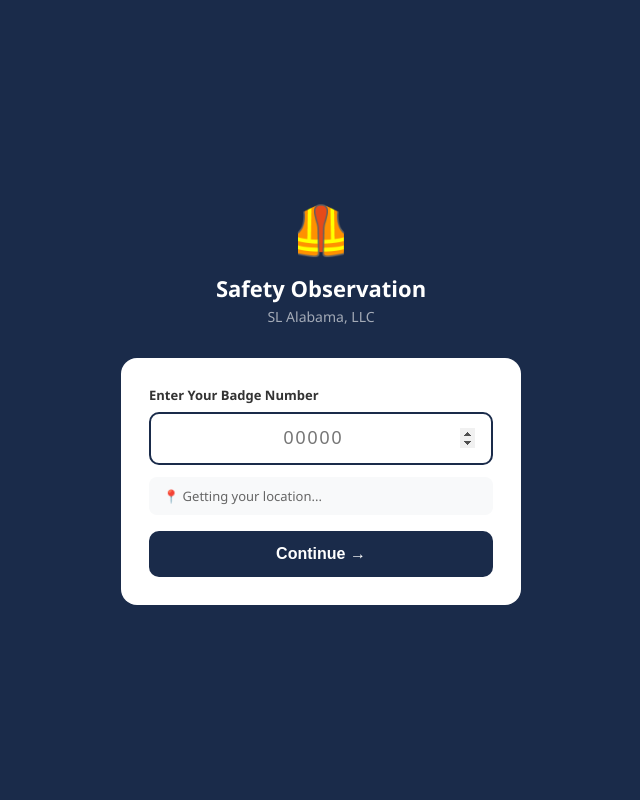
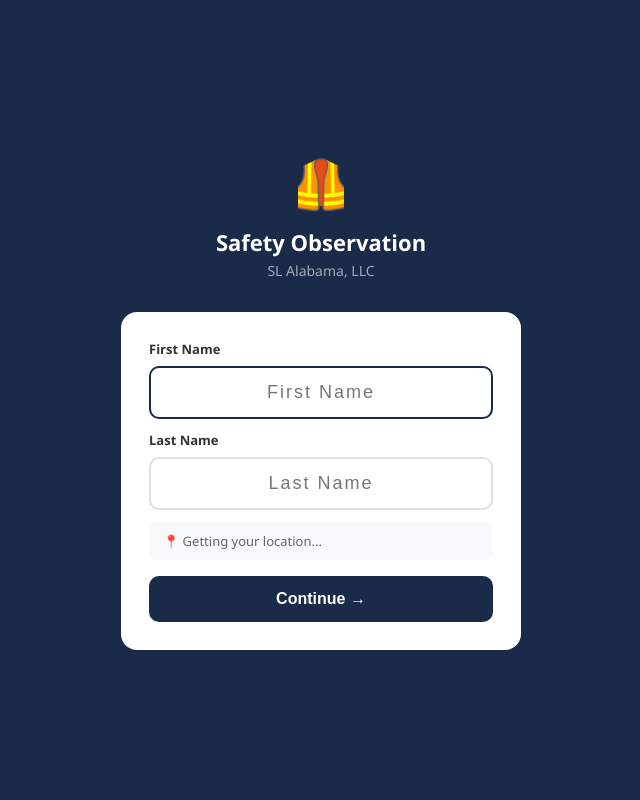
Before and after one commit to slalabama/safety-observations, a FastAPI app: page /observe in a window 1280 px wide. Shown: the whole page, without its empty margins (319-959 px from the left). Run offline with FastAPI, Linux system fonts and the light colour scheme.

Commit message:
Update /observe page: SL logo, first/last name login instead of badge

```diff
--- a/app/templates/employee_observe.html
+++ b/app/templates/employee_observe.html
@@ -91,8 +91,10 @@
         <div class="login-title">Safety Observation</div>
         <div class="login-sub">SL Alabama, LLC</div>
         <div class="login-card">
-            <label>Enter Your Badge Number</label>
-            <input type="number" id="badgeInput" placeholder="00000" inputmode="numeric" autofocus>
+            <label>First Name</label>
+            <input type="text" id="firstName" placeholder="First Name" autofocus>
+            <label style="margin-top:12px;display:block;">Last Name</label>
+            <input type="text" id="lastName" placeholder="Last Name">
             <div class="gps-status" id="gpsStatus">📍 Getting your location...</div>
             <div class="error-msg" id="errorMsg"></div>
             <button class="btn-login" id="loginBtn" onclick="doLogin()" disabled>Continue →</button>
@@ -192,8 +194,9 @@
         }
 
         async function doLogin() {
-            const badge = document.getElementById('badgeInput').value.trim();
-            if (!badge) { showError('Please enter your badge number'); return; }
+            const firstName = document.getElementById('firstName').value.trim();
+            const lastName = document.getElementById('lastName').value.trim();
+            if (!firstName || !lastName) { showError('Please enter both first and last name'); return; }
 
             document.getElementById('loginBtn').disabled = true;
             document.getElementById('loginBtn').innerHTML = '<span class="spinner"></span> Verifying...';
@@ -204,11 +207,11 @@
                     method: 'POST',
                     headers: {'Content-Type': 'application/json'},
                     credentials: 'include',
-                    body: JSON.stringify({badge, latitude: userLat, longitude: userLon})
+                    body: JSON.stringify({first_name: firstName, last_name: lastName, latitude: userLat, longitude: userLon})
                 });
                 const data = await res.json();
                 if (res.ok) {
-                    currentEmployee = {badge, name: data.employee_name};
+                    currentEmployee = {name: data.employee_name};
                     document.getElementById('empNameDisplay').textContent = data.employee_name;
                     await loadForms();
                     document.getElementById('loginScreen').style.display = 'none';
@@ -307,7 +310,7 @@
             document.getElementById('loadingOverlay').classList.add('show');
 
             const formData = new FormData();
-            formData.append('badge', currentEmployee.badge);
+            // Employee name tracked in currentEmployee.name
             formData.append('form_id', formId);
             formData.append('location', location);
             formData.append('responses', JSON.stringify(questionAnswers));
@@ -351,7 +354,7 @@
             if (confirm('Cancel this observation?')) {
                 document.getElementById('formScreen').style.display = 'none';
                 document.getElementById('loginScreen').style.display = 'flex';
-                document.getElementById('badgeInput').value = '';
+                document.getElementById('firstName').value = ''; document.getElementById('lastName').value = '';
                 document.getElementById('loginBtn').disabled = false;
                 document.getElementById('loginBtn').textContent = 'Continue →';
                 currentEmployee = null;
@@ -364,7 +367,7 @@
             el.style.display = 'block';
         }
 
-        document.getElementById('badgeInput').addEventListener('keypress', e => {
+        ['firstName', 'lastName'].forEach(id => document.getElementById(id).addEventListener('keypress', e => {
             if (e.key === 'Enter') doLogin();
         });
 
```
